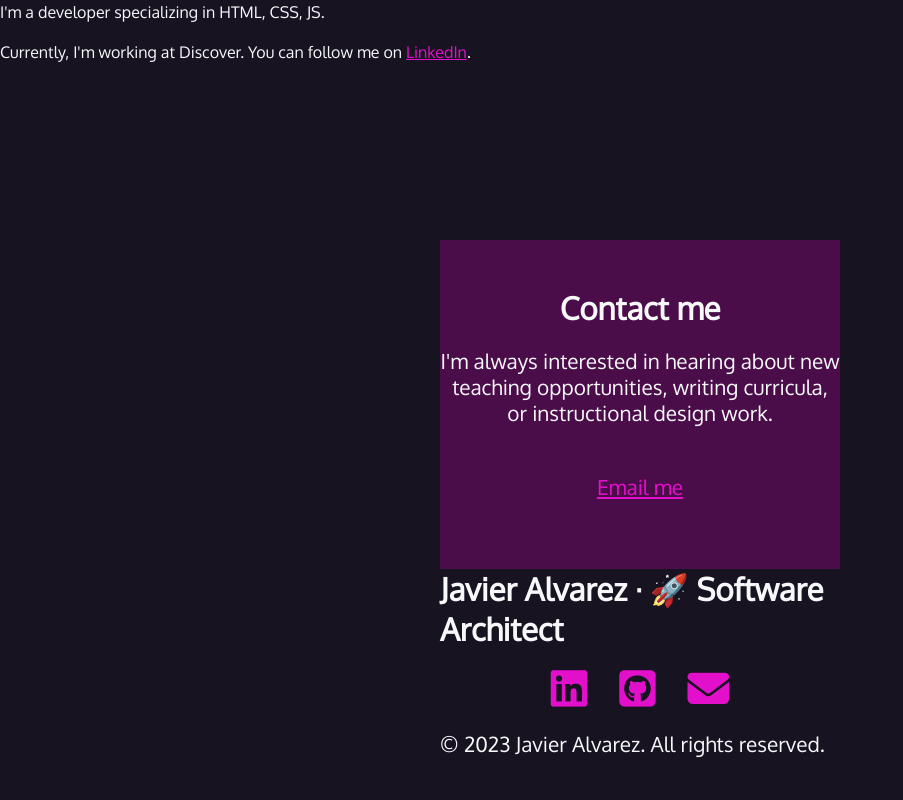
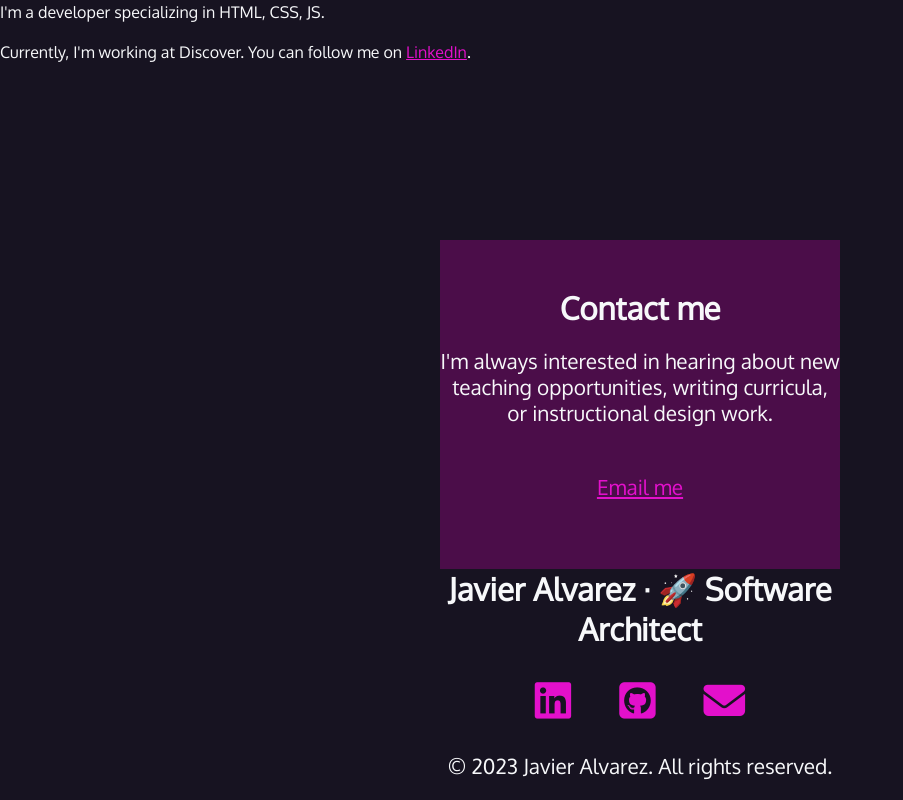
Before and after one commit to javierfrancisco/javier-alvarez-portfolio, a React (Vite) app: page / in a window 1280 px wide. Shown: the part 397-1197 px from the top of the page, without its empty margins (0-903 px from the left). Before the commit the page ends 1175 px from the top, so only its background shows below. Built offline with nearby package versions, Linux system fonts and the light colour scheme.

Commit message:
Add footer

```diff
--- a/src/style.css
+++ b/src/style.css
@@ -164,9 +164,11 @@ header > a,
     margin-right: auto;
   }
 }
+
 #footer {
   width: 400px;
   margin: 0 auto;
+  text-align: center;
 }
 
 #footer ul {
@@ -175,12 +177,11 @@ header > a,
   justify-content: center;
   list-style-type: none;
   align-items: center;
-  gap: 2rem;
+  gap: 3rem;
   padding: 0;
-  margin: 0;
+  margin: 2rem 0;
 }
 
 #footer [class*="fa-"] {
   font-size: 200%;
-
 }
```
